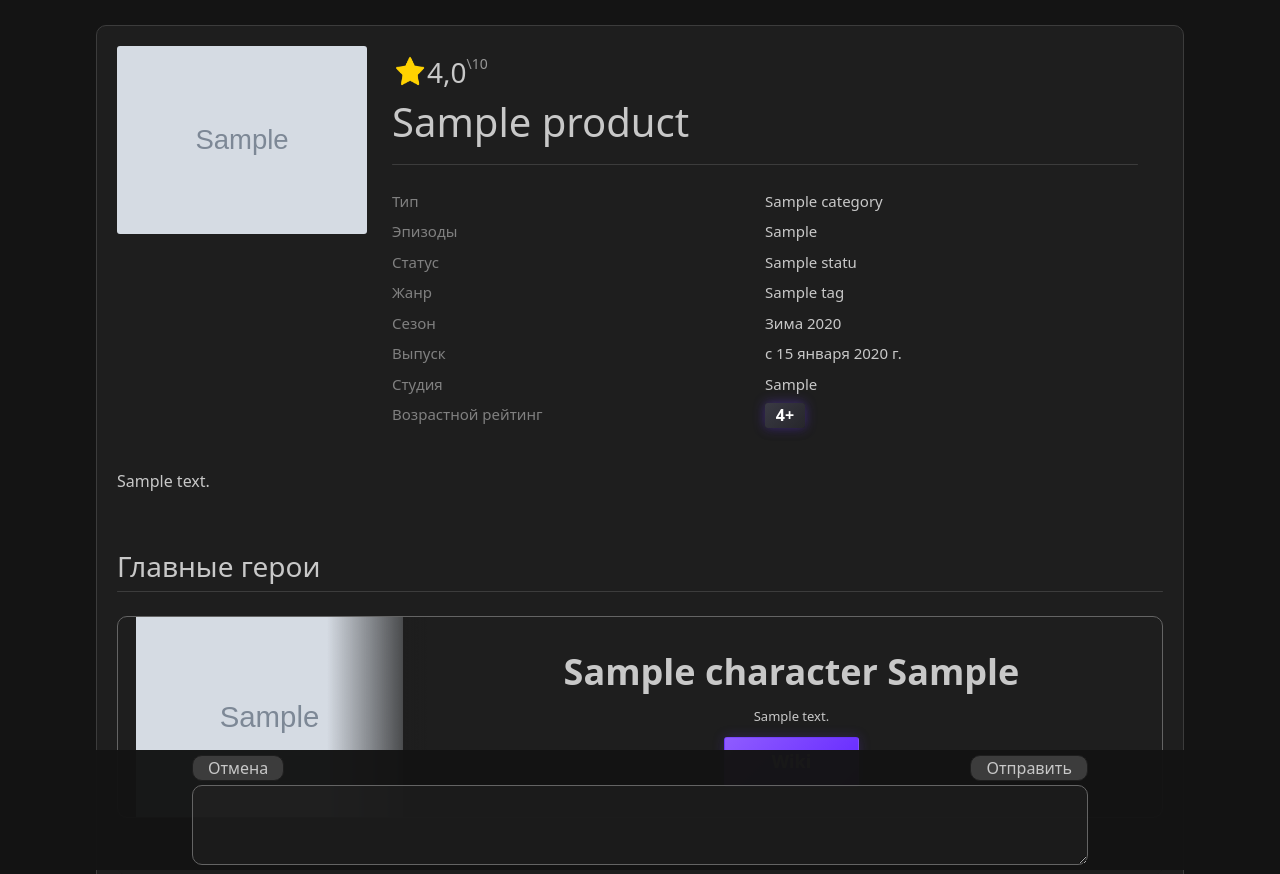
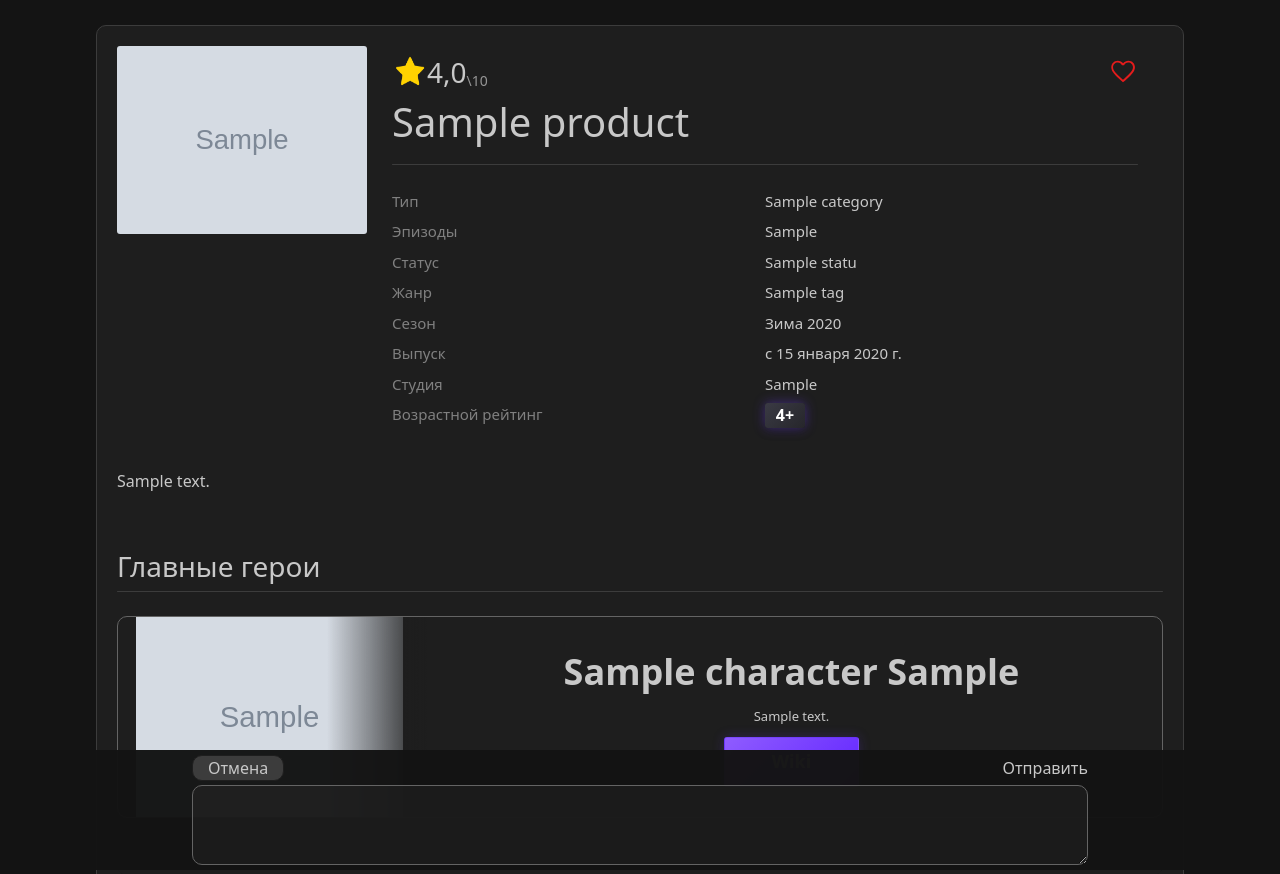
Before and after one commit to DimaPopkov/AnimeGuru, a Django app: a page that uses main/templates/main/card.html in a window 1280 px wide. Shown: the part 50-924 px from the top of the page. Run offline with Django 5.2, Linux system fonts and the light colour scheme; tables that the repository leaves empty hold one stand-in row (values such as "Sample post"); grey boxes marked "Sample" are stand-in pictures; some web fonts are replaced.

Commit message:
Beta vers 0.5.2 (Profile fixes)

```diff
--- a/main/models.py
+++ b/main/models.py
@@ -153,7 +153,7 @@ class Profile(models.Model):
     image = models.ImageField(upload_to='avatars/', default="avatars/null_avatar.png", blank=True)
     rank = models.IntegerField('Ранг пользователя', default=0)
     color = models.TextField('Цвет пользователя', default='white')
-    favourites = models.ManyToManyField(Product, null=True, blank=True)
+    favourites = models.ManyToManyField(Product)
 
     def __str__(self):
         return self.user.username
--- a/main/templates/main/card.html
+++ b/main/templates/main/card.html
@@ -78,11 +78,23 @@
 
             <div class="card_info">
                 <div>
-                    <h3 class="card_info_rating">
-                        <img src="{% static '/img/star.png' %}" style="width: 35px; height: 30px;">
-                        {{ product.rating }}
-                        <p class="card_info_rating_10"> \10 </p>
-                    </h3>
+                    <div class="card_info_title">
+                        <h3 class="card_info_rating">
+                            <img src="{% static '/img/star.png' %}" style="width: 35px; height: 30px;">
+                            {{ product.rating }}
+                            <p class="card_info_rating_10"> \10 </p>
+                        </h3>
+
+                        <form action="{% url 'favourites_add' product_name=product.name %}" method="POST">
+                            {% csrf_token %}
+                            <button type="submit" class="favorites_add_button_container">
+                                <svg class="favorites_add_button heart-icon {% if product in request.user.profile.favourites.all %}active{% endif %}" viewBox="0 0 512 512" width="30" height="30">
+                                    <path class="heart-center" d="M256 422.4l-26.4-24C135.2 312.8 72 255.2 72 184 72 126.4 116.8 82 173.6 82c32 0 62.4 15.2 82.4 38.4 20-23.2 50.4-38.4 82.4-38.4 56.8 0 101.6 44.4 101.6 102 0 71.2-63.2 128.8-157.6 214.4l-26.4 24z"/>
+                                    <path class="heart-outline" d="M256 448l-29.2-26.4C122.8 327.2 56 266.4 56 191.2 56 128.8 104.8 80 167.2 80c35.2 0 68.8 16.4 90.8 42.4 22-26 55.6-42.4 90.8-42.4 62.4 0 111.2 48.8 111.2 111.2 0 75.2-66.8 136-170.8 230.4L256 448zM167.2 112C122.4 112 86 148.4 86 193.2c0 58.8 54 107.6 140.8 186.4L256 406.4l29.2-26.8C372 300.8 426 252 426 193.2 426 148.4 389.6 112 344.8 112c-30.8 0-60.4 20-70.8 47.6h-36C227.6 132 198 112 167.2 112z"/>
+                                </svg>
+                            </button>
+                        </form>
+                    </div>
                     <h1 style="padding-bottom: 10px" id="name"> {{ product.name }} </h1>
                 </div>
 
--- a/main/templates/main/profile.html
+++ b/main/templates/main/profile.html
@@ -63,7 +63,6 @@
 
                             <div class="prod_element" onclick="submitform(this)">
                                 <div class="prod_element_pic_lock">
-                                    <!-- <img src="{{ element.image }}" style="width: 100%"> -->
                                     {% if element.image %}
                                         {% if element.image.name %}
                                             <img src="{{ element.image.url }}" style="width: 100%">
@@ -97,7 +96,7 @@
 
         <div class="profile_container_comments">
             <h3> Ваши комментарии </h3><hr>
-            <div class="profile_container_favourites_block">
+            <div class="profile_container_comments_block">
                 {% for element in your_comments %}
                     <div class="profile_container_favourites_block_comment">
                         {% if element.product_image %}
--- a/main/urls.py
+++ b/main/urls.py
@@ -14,6 +14,7 @@ urlpatterns = [
     path('theme/set/', views.save_theme),
     path('create/', views.create, name="create"),
     path('filtered-items/', views.filter, name='filtered-items'),
+    path('card/<str:product_name>/favourites_add/', views.favourites_add, name='favourites_add'),
     path('comment/<int:comment_id>/state/', views.update_comment_state, name='comment'),
     path('add_comments/<str:product_name>/', views.add_comments, name='add_comments'),
     path('edit_comments/<str:product_name>/', views.edit_comments, name='edit_comments'),
--- a/main/views.py
+++ b/main/views.py
@@ -433,7 +433,7 @@ def profile(request):
         'title' : 'Личный кабинет',
         'your_comments': allComents,
         'star_list': star_list,
-        'favourites': None,
+        'favourites': request.user.profile.favourites.all(),
     }
 
     return render(request, 'main/profile.html', context)
@@ -715,3 +715,15 @@ def AIhistory(request):
 #         'response': ai_response,
 #         'message_id': massages.id
 #     })
+
+def favourites_add(request, product_name):
+    product = get_object_or_404(Product, name=product_name)
+
+    user = request.user.profile
+
+    if user.favourites.filter(name=product.name).exists():
+        user.favourites.remove(product)
+    else:
+        user.favourites.add(product)
+
+    return redirect(request.META.get('HTTP_REFERER', 'home'))
--- a/static/main/css.css
+++ b/static/main/css.css
@@ -1377,6 +1377,11 @@ input[type="checkbox"]:checked::after {
 
     width: auto;
     padding: 10px 25px;
+}
+
+.card_info_title{
+    display: flex;
+    justify-content: space-between;
 }
 
 .card_info_rating{
@@ -2404,6 +2409,40 @@ input[type="checkbox"]:checked::after {
 
 /* ------- PROFILE -------- */
 
+form button[type="submit"], .like-button {
+    background: none !important;
+    border: none !important;
+    padding: 0 !important;
+    cursor: pointer;
+    outline: none !important;
+    display: inline-block;
+}
+
+.favorites_add_button{
+    background: none;
+    border: none;
+    padding: 0;
+    cursor: pointer;
+    outline: none;
+}
+
+/* Рамка всегда красная */
+.heart-icon .heart-outline {
+    fill: #e51c1c;
+}
+
+/* Центр прозрачный по умолчанию */
+.heart-icon .heart-center {
+    fill: transparent;
+    transition: fill 0.2s ease;
+}
+
+/* Закрашиваем центр при наведении ИЛИ если у SVG есть класс active */
+.heart-icon:hover .heart-center,
+.heart-icon.active .heart-center {
+    fill: #e51c1c;
+}
+
 .profile_container {
     padding: 20px 30px;
     color: rgb(200, 200, 200)
@@ -2525,6 +2564,15 @@ input[type="checkbox"]:checked::after {
 }
 
 .profile_container_favourites_block{
+    display: grid;
+
+    grid-template-columns: repeat(auto-fill, minmax(150px, 1fr));
+
+    row-gap: 10px;
+    column-gap: 10px;
+}
+
+.profile_container_comments_block{
     display: flex;
     flex-direction: column;
 
```
Also changed, not shown: static/img/heart.png (added), static/img/heart_2.png (added), static/img/heart_3.png (added).
